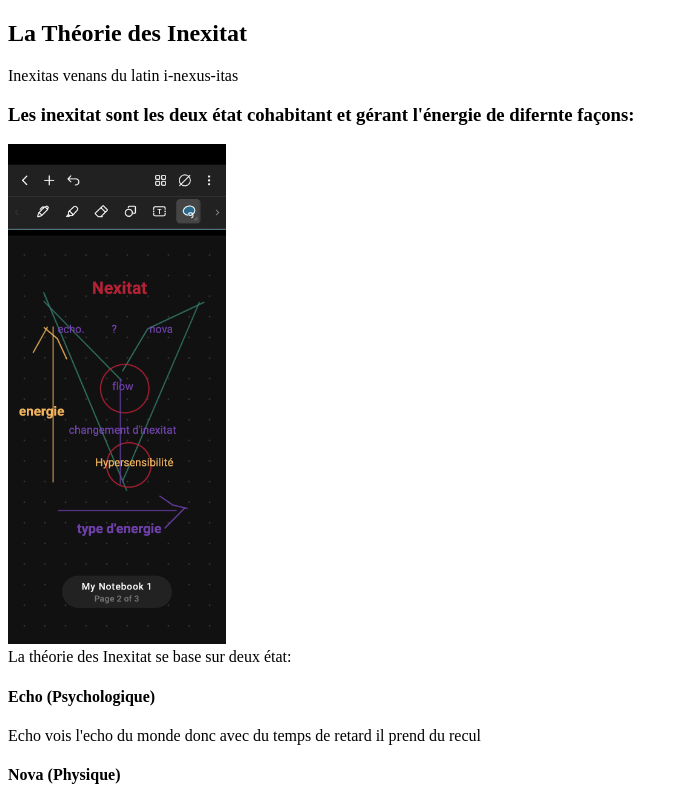
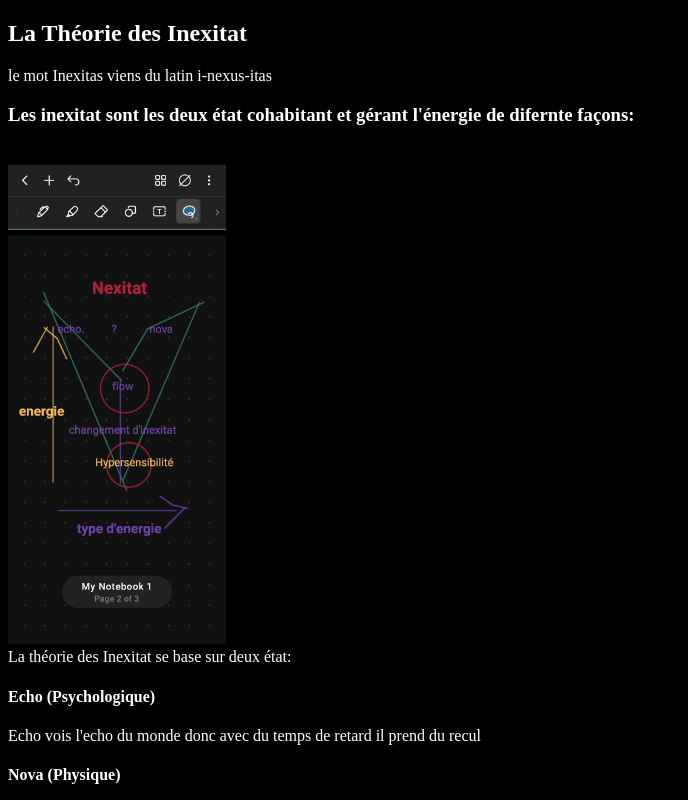
Before and after one commit to chocolife13/Docs, a plain HTML site: page docs/inexitat.html in a window 1280 px wide. Shown: the top 800 px of the page, without its empty margins (0-688 px from the left). Drawn offline with Linux system fonts and the light colour scheme.

Commit message:
dark mode

```diff
--- /dev/null
+++ b/assets/style.css
@@ -0,0 +1,4 @@
+body {
+    color: white;
+    background-color: black;
+}
--- a/docs/inexitat.html
+++ b/docs/inexitat.html
@@ -1,11 +1,12 @@
 <!DOCTYPE html>
 <html lang="fr">
     <head>
+        <link rel="stylesheet" href="../assets/style.css">
     </head>
     <body>
         <h2>La Théorie des Inexitat</h2>
 
-        Inexitas venans du latin i-nexus-itas
+        <p>le mot Inexitas viens du latin i-nexus-itas</p>
 
 
         <h3>Les inexitat sont les deux état cohabitant et gérant l'énergie de difernte façons:</h3>
```
Also changed, not shown: docs/layers.html (+1 -0 lines), index.html (+2 -1 lines), 1 other file.
